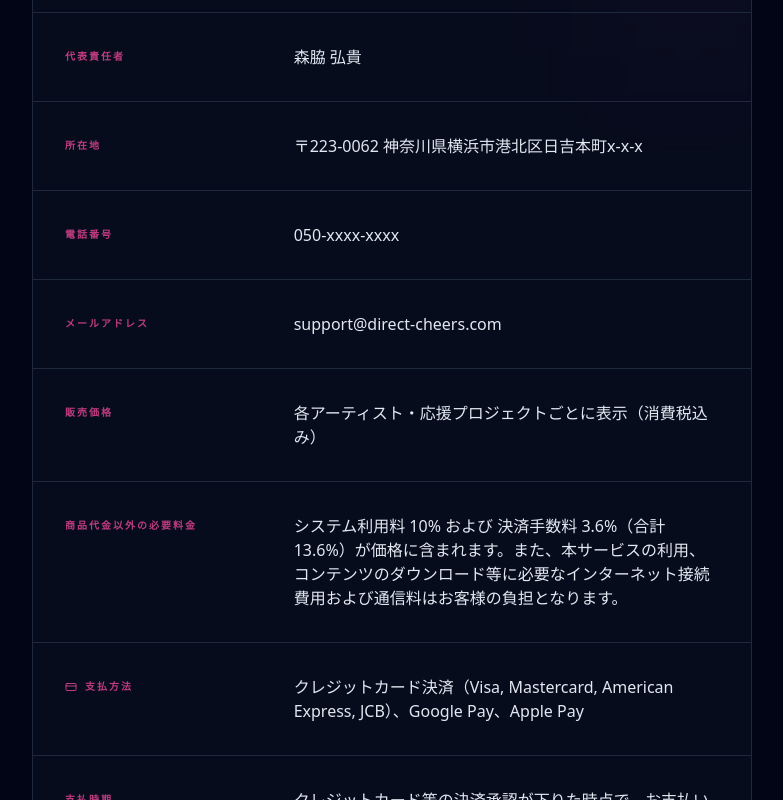
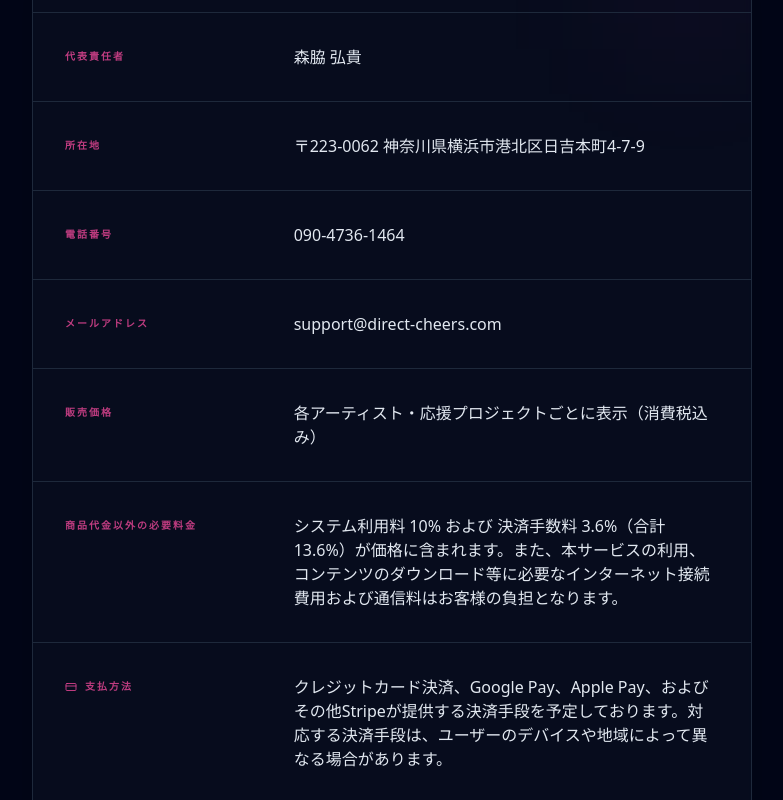
Before and after one commit to spacemindhiro/direct-cheers, a Next.js app: page /law in a window 1280 px wide. Shown: the part 460-1260 px from the top of the page, without its empty margins (248-1031 px from the left). Built offline with nearby package versions, Linux system fonts and the light colour scheme.

Commit message:
lawページ確定版

```diff
--- a/app/law/page.tsx
+++ b/app/law/page.tsx
@@ -17,11 +17,11 @@ export default function LawPage() {
     },
     {
       label: "所在地",
-      value: "〒223-0062 神奈川県横浜市港北区日吉本町x-x-x" // 👈 Stripe登録住所と完全一致させること
+      value: "〒223-0062 神奈川県横浜市港北区日吉本町4-7-9" // 👈 Stripe登録住所と完全一致させること
     },
     {
       label: "電話番号",
-      value: "050-xxxx-xxxx" // 👈 取得した050番号
+      value: "090-4736-1464"
     },
     {
       label: "メールアドレス",
@@ -37,7 +37,7 @@ export default function LawPage() {
     },
     {
       label: "支払方法",
-      value: "クレジットカード決済（Visa, Mastercard, American Express, JCB）、Google Pay、Apple Pay"
+      value: "クレジットカード決済、Google Pay、Apple Pay、およびその他Stripeが提供する決済手段を予定しております。対応する決済手段は、ユーザーのデバイスや地域によって異なる場合があります。"
     },
     {
       label: "支払時期",
```
